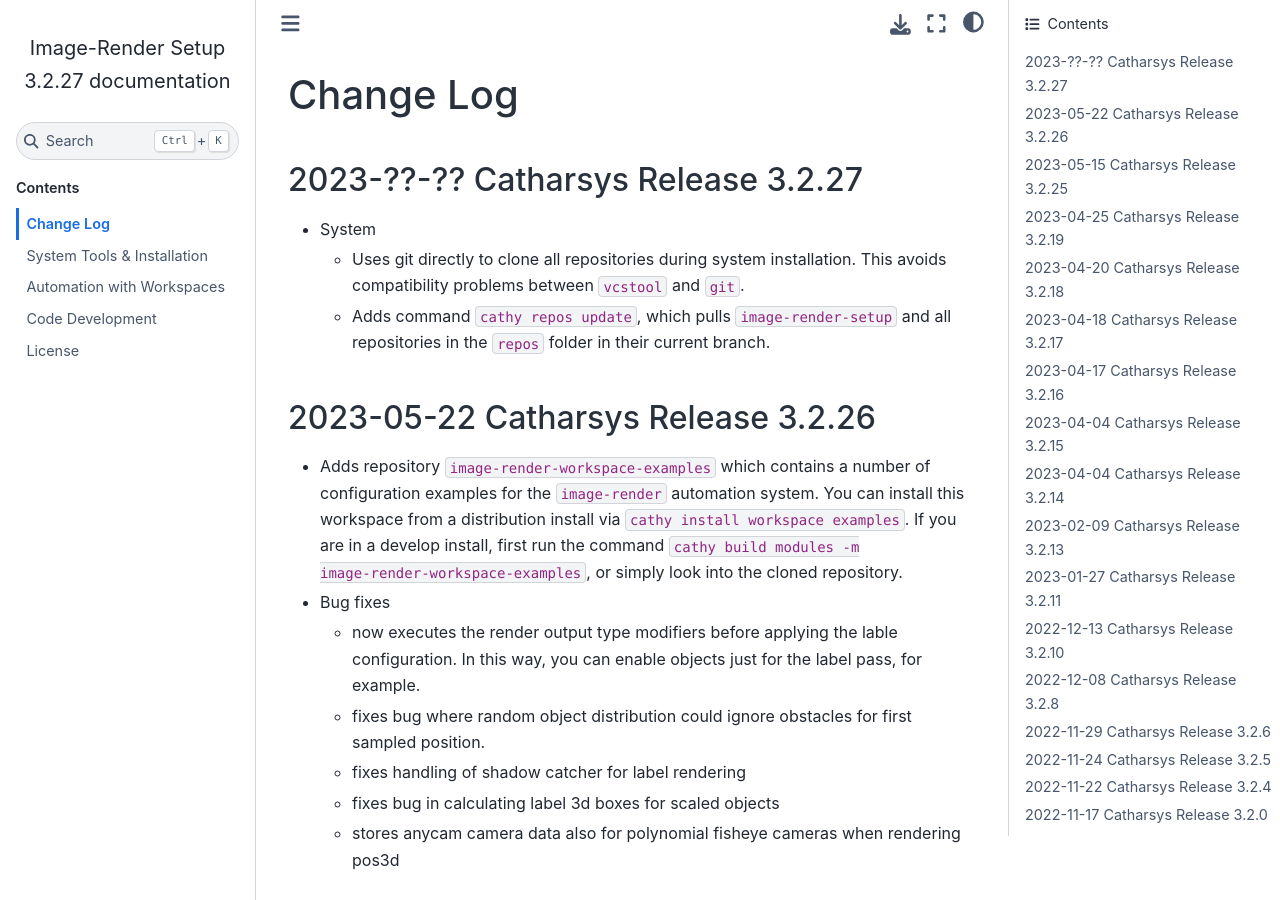
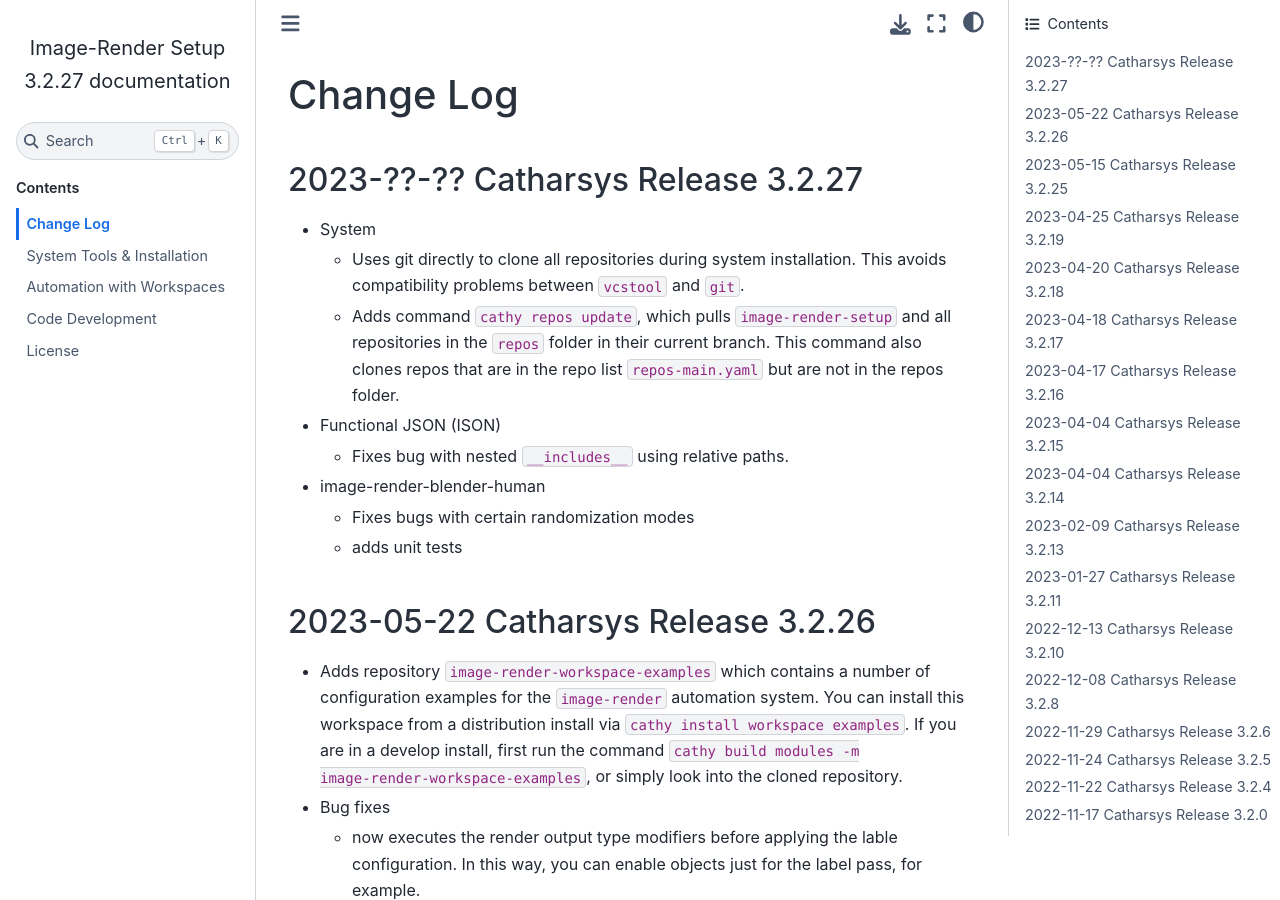
Before and after one commit to boschresearch/image-render-setup, a Sphinx documentation site: the page built from docs/source/change-log.md, in a window 1280 px wide and 900 px high. Built offline with Sphinx 7.4.7 and the Sphinx Book theme 1.1.4, drawn with Linux system fonts in a browser that asks for light colours; the version number is read from the project's files by our own code.

Commit message:
updates change log

```diff
--- a/docs/source/change-log.md
+++ b/docs/source/change-log.md
@@ -4,7 +4,15 @@
 
 - System
   - Uses git directly to clone all repositories during system installation. This avoids compatibility problems between `vcstool` and `git`.
-  - Adds command `cathy repos update`, which pulls `image-render-setup` and all repositories in the `repos` folder in their current branch.
+  - Adds command `cathy repos update`, which pulls `image-render-setup` and all repositories in the `repos` folder in their current branch. This command also clones repos that are in the repo list `repos-main.yaml` but are not in the repos folder.
+
+- Functional JSON (ISON)
+  - Fixes bug with nested `__includes__` using relative paths.
+
+- image-render-blender-human
+  - Fixes bugs with certain randomization modes
+  - adds unit tests
+
 
 
 ## 2023-05-22 Catharsys Release 3.2.26
```
